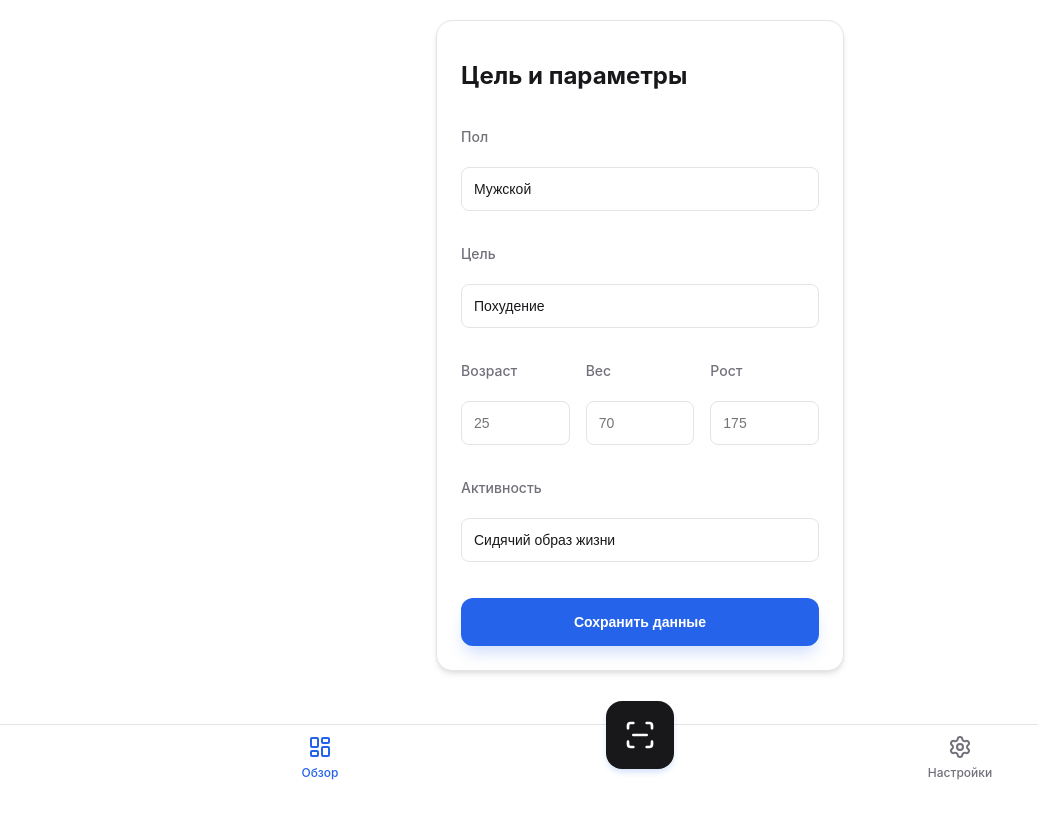
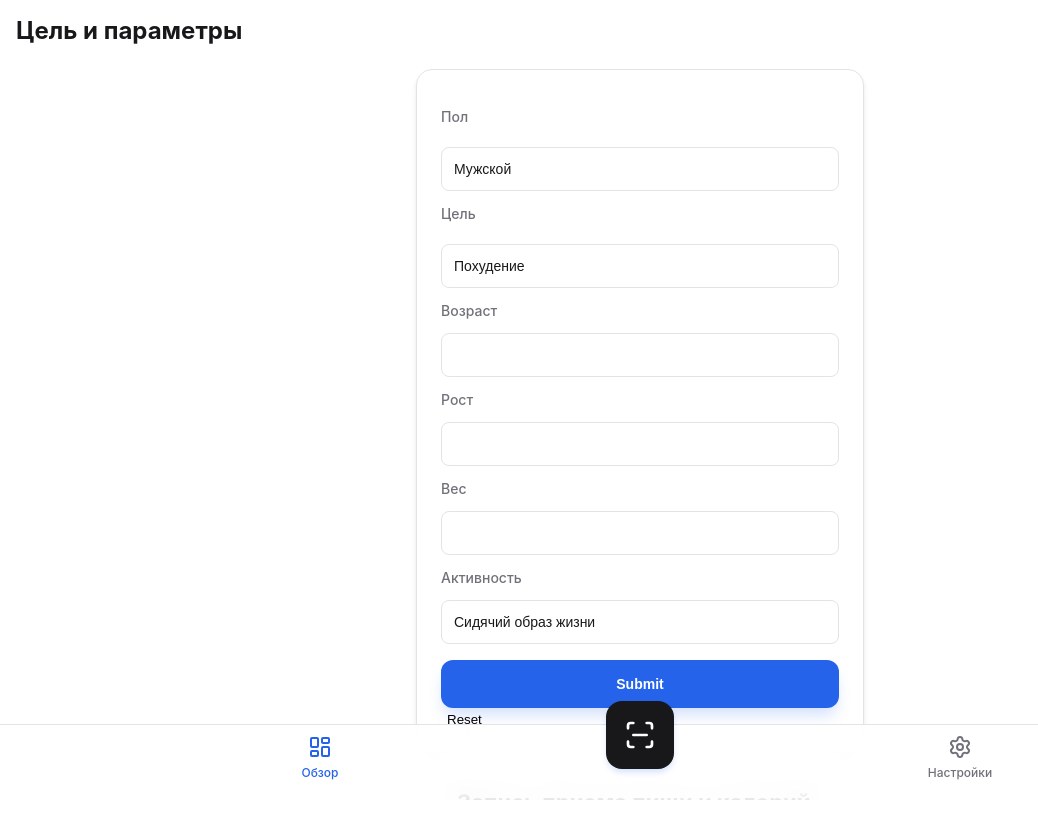
Before and after one commit to 1234445666666/tracker, a Next.js app: page / in a window 1280 px wide. Shown: the top 838 px of the page, without its empty margins (0-1038 px from the left). Built offline with nearby package versions, Linux system fonts and the light colour scheme.

Commit message:
fix:form

```diff
--- a/app/components/UserMetrics/UserMetrics.tsx
+++ b/app/components/UserMetrics/UserMetrics.tsx
@@ -1,218 +1,187 @@
-"use client";
-import React, { useRef, useEffect } from "react";
-import { ToastContainer, toast } from "react-toastify";
-import UserForm from "./components/UserForm";
-// import "react-toastify/dist/ReactToastify.css";
+import * as React from "react";
+import { useForm } from "@tanstack/react-form";
+import FieldInfo from "./components/FieldInfo";
+import styles from "./styles/UserForm.module.css";
 
 export default function UserMetrics() {
-  const [calories, setCalories] = React.useState(0);
-  const [macros, setMacros] = React.useState({ protein: 0, fat: 0, carbs: 0 });
-  const [open, setOpen] = React.useState(false);
-
-  const calculateMetrics = (
-    activity: string,
-    age: string,
-    gender: string,
-    height: string,
-    weight: string,
-    target: string,
-  ) => {
-    const weightNum = Number(weight);
-    const heightNum = Number(height);
-    const ageNum = Number(age);
-    let activityNum = 1.2;
-    let targetNum = 1;
-
-    switch (activity) {
-      case "1":
-        activityNum = 1.2;
-        break;
-      case "2":
-        activityNum = 1.375;
-        break;
-      case "3":
-        activityNum = 1.55;
-        break;
-      case "4":
-        activityNum = 1.725;
-        break;
-    }
-
-    switch (target) {
-      case "loss":
-        targetNum = 0.85;
-        break;
-      case "maintain":
-        targetNum = 1;
-        break;
-      case "gain":
-        targetNum = 1.15;
-        break;
-    }
-
-    let bmr = 0;
-    if (gender === "male") {
-      bmr = 10 * weightNum + 6.25 * heightNum - 5 * ageNum + 5;
-    } else {
-      bmr = 10 * weightNum + 6.25 * heightNum - 5 * ageNum - 161;
-    }
-
-    const totalCalories = Math.round(bmr * activityNum * targetNum);
-    setCalories(totalCalories);
-
-    setMacros({
-      protein: Math.round((totalCalories * 0.3) / 4),
-      fat: Math.round((totalCalories * 0.3) / 9),
-      carbs: Math.round((totalCalories * 0.4) / 4),
-    });
-  };
-
-  const handleSubmit = (e: React.FormEvent) => {
-    e.preventDefault();
-    const formData = new FormData(e.target as HTMLFormElement);
-    const data = Object.fromEntries(formData.entries());
-
-    if (!data.age || !data.height || !data.weight) {
-      toast.error("Пожалуйста, заполните все поля!", {
-        position: "top-center",
-        pauseOnHover: false,
-        autoClose: 4000,
-        theme: "colored",
-      });
-      return;
-    }
-
-    calculateMetrics(
-      data.activity as string,
-      data.age as string,
-      data.gender as string,
-      data.height as string,
-      data.weight as string,
-      data.target as string,
-    );
-
-    handleSave();
-    setOpen(true);
-  };
-
-  const handleSave = () => {
-    toast.success("Данные успешно рассчитаны и сохранены!", {
-      position: "top-right",
-      pauseOnHover: false,
-      autoClose: 3000,
-      theme: "colored",
-    });
-  };
+  const form = useForm({
+    defaultValues: {
+      gender: "",
+      target: "",
+      age: "",
+      height: "",
+      weight: "",
+      activity: "",
+    },
+    onSubmit: async ({ value }) => {
+      // Do something with form data
+      console.log(value);
+    },
+  });
 
   return (
-    <div
-      style={{
-        maxWidth: "448px",
-        margin: "0 auto",
-        padding: "20px",
-        marginBottom: "100px",
-      }}
-    >
-      <UserForm handleSubmit={handleSubmit} />
+    <div>
+      <h1 className={styles.title}>Цель и параметры</h1>
+      <form
+        className={styles.form}
+        onSubmit={(e) => {
+          e.preventDefault();
+          e.stopPropagation();
+          form.handleSubmit();
+        }}
+      >
+        <div className={styles.formContent}>
+          {/* A type-safe field component*/}
+          <form.Field
+            name="gender"
+            validators={{
+              onChange: ({ value }) =>
+                !value
+                  ? "A first name is required"
+                  : value.length < 3
+                    ? "First name must be at least 3 characters"
+                    : undefined,
+              onChangeAsyncDebounceMs: 500,
+              onChangeAsync: async ({ value }) => {
+                await new Promise((resolve) => setTimeout(resolve, 1000));
+                return (
+                  value.includes("error") && 'No "error" allowed in first name'
+                );
+              },
+            }}
+            children={(field) => {
+              // Avoid hasty abstractions. Render props are great!
+              return (
+                <div className={styles.fieldGroup}>
+                  <h3 className={styles.label}>Пол</h3>
+                  <select name="gender" className={styles.select}>
+                    <option value="male">Мужской</option>
+                    <option value="female">Женский</option>
+                  </select>
+                  <FieldInfo field={field} />
+                </div>
+              );
+            }}
+          />
+        </div>
+        <div>
+          <form.Field
+            name="target"
+            children={(field) => (
+              <div className={styles.fieldGroup}>
+                <h3 className={styles.label}>Цель</h3>
+                <select name="target" className={styles.select}>
+                  <option value="loss">Похудение</option>
+                  <option value="gain">Набор массы</option>
+                  <option value="maintain">Поддержание веса</option>
+                </select>
+                <FieldInfo field={field} />
+              </div>
+            )}
+          />
+        </div>
+        <div>
+          <form.Field
+            name="age"
+            children={(field) => (
+              <>
+                <h3 className={styles.label}>Возраст</h3>
 
-      {open && (
-        <div
-          style={{
-            marginTop: "30px",
-            padding: "25px",
-            backgroundColor: "#ffffff",
-            borderRadius: "16px",
-            boxShadow: "0 10px 25px rgba(0,0,0,0.1)",
-            border: "1px solid #eaeaea",
-            animation: "fadeIn 0.5s ease-in-out",
-            textAlign: "center",
-          }}
-        >
-          <h2 style={{ margin: "0 0 10px 0", color: "#333", fontSize: "24px" }}>
-            Ваша суточная норма
-          </h2>
-          <p style={{ color: "#666", fontSize: "14px", marginBottom: "20px" }}>
-            Для достижения вашей цели
-          </p>
+                <input
+                  className={styles.input}
+                  id={field.name}
+                  name={field.name}
+                  value={field.state.value}
+                  onBlur={field.handleBlur}
+                  onChange={(e) => field.handleChange(e.target.value)}
+                />
+                <FieldInfo field={field} />
+              </>
+            )}
+          />
+        </div>
+        <div>
+          <form.Field
+            name="height"
+            children={(field) => (
+              <>
+                <h3 className={styles.label}>Рост</h3>
 
-          <div
-            style={{
-              fontSize: "48px",
-              fontWeight: "bold",
-              color: "#4CAF50",
-              marginBottom: "25px",
-            }}
-          >
-            {calories}{" "}
-            <span style={{ fontSize: "20px", color: "#888" }}>ккал</span>
-          </div>
+                <input
+                  className={styles.input}
+                  id={field.name}
+                  name={field.name}
+                  value={field.state.value}
+                  onBlur={field.handleBlur}
+                  onChange={(e) => field.handleChange(e.target.value)}
+                />
+                <FieldInfo field={field} />
+              </>
+            )}
+          />
+        </div>
 
-          {/* Плашки с БЖУ */}
-          <div
-            style={{
-              display: "flex",
-              justifyContent: "space-between",
-              gap: "10px",
-            }}
-          >
-            <MacroCard title="Белки" value={macros.protein} color="#FF9800" />
-            <MacroCard title="Жиры" value={macros.fat} color="#E91E63" />
-            <MacroCard title="Углеводы" value={macros.carbs} color="#2196F3" />
-          </div>
-
-          <button
-            onClick={() => setOpen(false)}
-            style={{
-              marginTop: "25px",
-              padding: "8px 16px",
-              border: "none",
-              backgroundColor: "#f5f5f5",
-              color: "#555",
-              borderRadius: "8px",
-              cursor: "pointer",
-            }}
-          >
-            Скрыть результаты
-          </button>
+        <div>
+          <form.Field
+            name="weight"
+            children={(field) => (
+              <>
+                <h3 className={styles.label}>Вес</h3>
+                <input
+                  className={styles.input}
+                  id={field.name}
+                  name={field.name}
+                  value={field.state.value}
+                  onBlur={field.handleBlur}
+                  onChange={(e) => field.handleChange(e.target.value)}
+                />
+                <FieldInfo field={field} />
+              </>
+            )}
+          />
         </div>
-      )}
-
-      <style>{`
-        @keyframes fadeIn {
-          from { opacity: 0; transform: translateY(-20px); }
-          to { opacity: 1; transform: translateY(0); }
-        }
-      `}</style>
-
-      <ToastContainer />
+        <div>
+          <form.Field
+            name="activity"
+            children={(field) => (
+              <>
+                <h3 className={styles.label}>Активность</h3>
+                <select name="activity" className={styles.select}>
+                  <option value="1">Сидячий образ жизни</option>
+                  <option value="2">Легкая активность</option>
+                  <option value="3">Средняя активность</option>
+                  <option value="4">Высокая активность</option>
+                </select>
+                <FieldInfo field={field} />
+              </>
+            )}
+          />
+        </div>
+        <form.Subscribe
+          selector={(state) => [state.canSubmit, state.isSubmitting]}
+          children={([canSubmit, isSubmitting]) => (
+            <>
+              <button
+                type="submit"
+                disabled={!canSubmit}
+                className={styles.button}
+              >
+                {isSubmitting ? "..." : "Submit"}
+              </button>
+              <button
+                type="reset"
+                onClick={(e) => {
+                  // Avoid unexpected resets of form elements (especially <select> elements)
+                  e.preventDefault();
+                  form.reset();
+                }}
+              >
+                Reset
+              </button>
+            </>
+          )}
+        />
+      </form>
     </div>
   );
 }
-
-const MacroCard = ({
-  title,
-  value,
-  color,
-}: {
-  title: string;
-  value: number;
-  color: string;
-}) => (
-  <div
-    style={{
-      flex: 1,
-      padding: "15px 10px",
-      backgroundColor: `${color}15`,
-      borderTop: `4px solid ${color}`,
-      borderRadius: "8px",
-      textAlign: "center",
-    }}
-  >
-    <div style={{ fontSize: "14px", color: "#666", marginBottom: "5px" }}>
-      {title}
-    </div>
-    <div style={{ fontSize: "20px", fontWeight: "bold", color: "#333" }}>
-      {value} г
-    </div>
-  </div>
-);
--- /dev/null
+++ b/app/components/UserMetrics/components/FieldInfo.tsx
@@ -0,0 +1,12 @@
+import type { AnyFieldApi } from "@tanstack/react-form";
+
+export default function FieldInfo({ field }: { field: AnyFieldApi }) {
+  return (
+    <>
+      {field.state.meta.isTouched && !field.state.meta.isValid ? (
+        <em>{field.state.meta.errors.join(",")}</em>
+      ) : null}
+      {field.state.meta.isValidating ? "Validating..." : null}
+    </>
+  );
+}
--- a/app/components/UserMetrics/components/UserForm.tsx
+++ b/app/components/UserMetrics/components/UserForm.tsx
@@ -72,7 +72,7 @@ export default function UserForm({ handleSubmit }: IUserFormProps) {
         </div>
 
         <button type="submit" className={styles.button}>
-          Сохранить данные
+          Рассчитать
         </button>
       </div>
     </form>
--- a/package.json
+++ b/package.json
@@ -9,6 +9,12 @@
     "lint": "eslint"
   },
   "dependencies": {
+    "@tanstack/react-devtools": "^0.10.2",
+    "@tanstack/react-form": "^1.29.0",
+    "@tanstack/react-form-devtools": "^0.2.21",
+    "@tanstack/react-form-nextjs": "^1.29.0",
+    "@tanstack/react-form-remix": "^1.29.0",
+    "@tanstack/react-form-start": "^1.29.0",
     "html5-qrcode": "^2.3.8",
     "lucide-react": "^1.7.0",
     "next": "14.2.5",
```
Also changed, not shown: app/components/UserMetrics/utils/CalculateMetrics.ts (added, +52 -0 lines), 1 other file (tests, documents, lock files or other folders).
